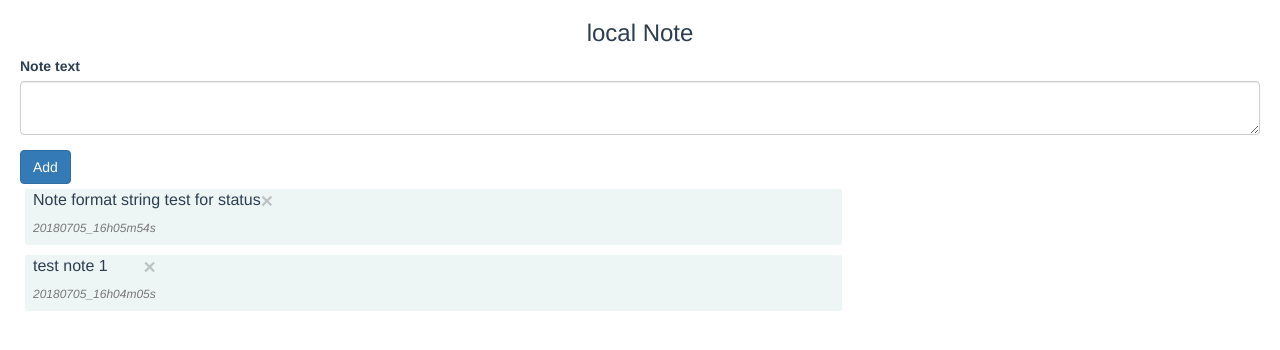
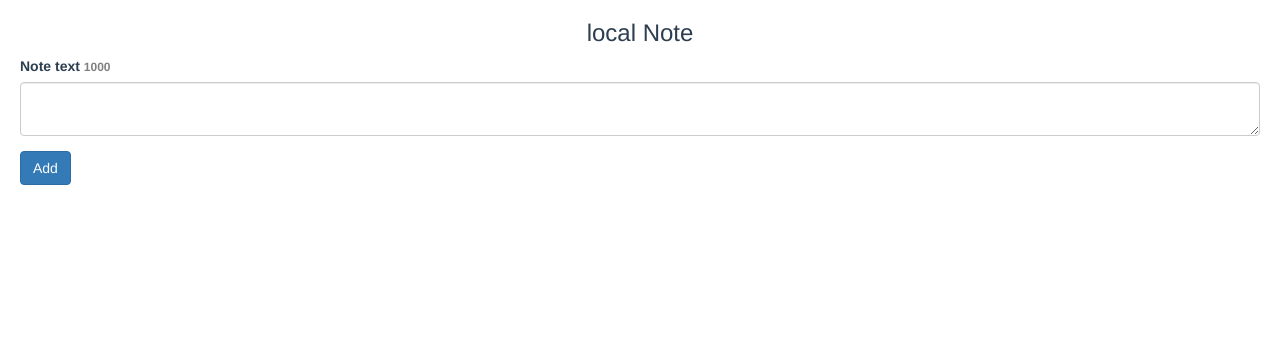
Before and after one commit to tvenkatn/localNote, a Flask app: page /vueApp in a window 1280 px wide. Shown: the top 350 px of the page. Run offline with Flask 2, Linux system fonts and the light colour scheme; some libraries are stand-ins or nearby versions.

Commit message:
added a note character counter

```diff
--- a/myApp1/__init__.py
+++ b/myApp1/__init__.py
@@ -77,7 +77,7 @@ def postNote():
     newnote = Note(thisNote)
     db.session.add(newnote)
     db.session.commit()
-    return "Note posted at {1}: {0}".format(newnote.note, newnote.noteTime.strftime("%Y%m%d_%Hh%Mm%Ss"))
+    return str(newnote.id)
 
 @app.route('/deleteNote', methods = ["DELETE"])
 def deleteNote():
--- a/myApp1/static/css/style.css
+++ b/myApp1/static/css/style.css
@@ -43,3 +43,11 @@ span {
     display: flex;
     justify-content: space-between;
 }
+
+.remaining {
+    font-family: 'Avenir', Helvetica, Arial, sans-serif;
+    -webkit-font-smoothing: antialiased;
+    -moz-osx-font-smoothing: grayscale;
+    font-size: 9pt;
+    color: gray;
+}
--- a/myApp1/static/js/vueApp.js
+++ b/myApp1/static/js/vueApp.js
@@ -10,22 +10,28 @@ var app = new Vue(
             return {
                 title: "local Note",
                 isLoading: false,
+                remainingCount: 1000,
+                maxCount: 1000,
                 note: {
                     text: ""
                 },
                 notes: [
-                        {id: 1, text: "test note 1", date: "20180705_16h04m05s"},
-                        {id: 3, text: "Note format string test for status", date: "20180705_16h05m54s"}
                 ]
             }
         },
         methods: {
             addNote() {
-                let { text } = this.note
-                this.notes.push(
-                    { id: 111, text, date: new Date(Date.now()).toLocaleString() }
-                )
-                this.postNote(this.note.text)
+                if (/^ *$/.test(this.note)) {
+                    console.log("empty string!")
+                } else {
+                    let { text } = this.note
+                    var idd = 1
+                    this.postNote(this.note.text)
+                    this.notes.push(
+                        { id: idd, text, date: new Date(Date.now()).toLocaleString() }
+                    )
+
+                }
             },
 
             postNote(arg1) {
@@ -33,7 +39,7 @@ var app = new Vue(
                     text: arg1
                 })
                     .then(function (response) {
-                        console.log(response);
+                        console.log("ID of new note is " + response.data);
                     })
                     .catch(function (error) {
                         console.log(error);
@@ -49,6 +55,11 @@ var app = new Vue(
                     }, (error) => {
                         // error callback
                     });
+            },
+
+            countdown() {
+                this.remainingCount = this.maxCount - this.note.text.length;
+                this.hasError = this.remainingCount < 0;
             }
         },
 
--- a/myApp1/templates/index.html
+++ b/myApp1/templates/index.html
@@ -14,8 +14,11 @@
         <h3>[[title]]</h3>
         <div class="form">
             <div class="form-group">
-                <label>Note text</label>
-                <textarea class="form-control" v-model="note.text"></textarea>
+                <label>Note text <span class="remaining">[[remainingCount]]</span></label>
+                <textarea class="form-control" default="" v-model="note.text" @keyup="countdown"></textarea>
+
+
+                <!-- <textarea class="form-control" default="" v-model="note.text" @keyup.enter="addNote"></textarea> -->
             </div>
             <button class="btn btn-primary" @click="addNote">Add</button>
         </div>
```
Also changed, not shown: 1 other file.
